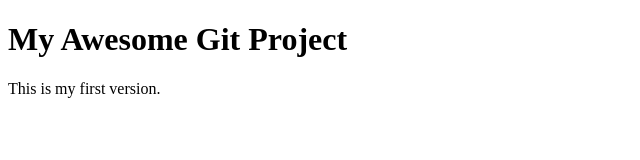
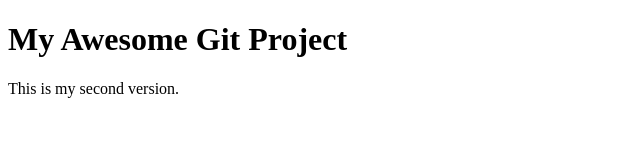
Before and after one commit to NGamaniprasad/Git_work, a plain HTML site: page index.html in a window 1280 px wide. Shown: the full height of the page, 0-640 px from the left. Drawn offline with Linux system fonts and the light colour scheme.

Commit message:
Update homepage version text

```diff
--- a/index.html
+++ b/index.html
@@ -6,7 +6,7 @@
 <body>
 
     <h1>My Awesome Git Project</h1>
-    <p>This is my first version.</p>
+    <p>This is my second version.</p>
 
 </body>
 </html>
```
